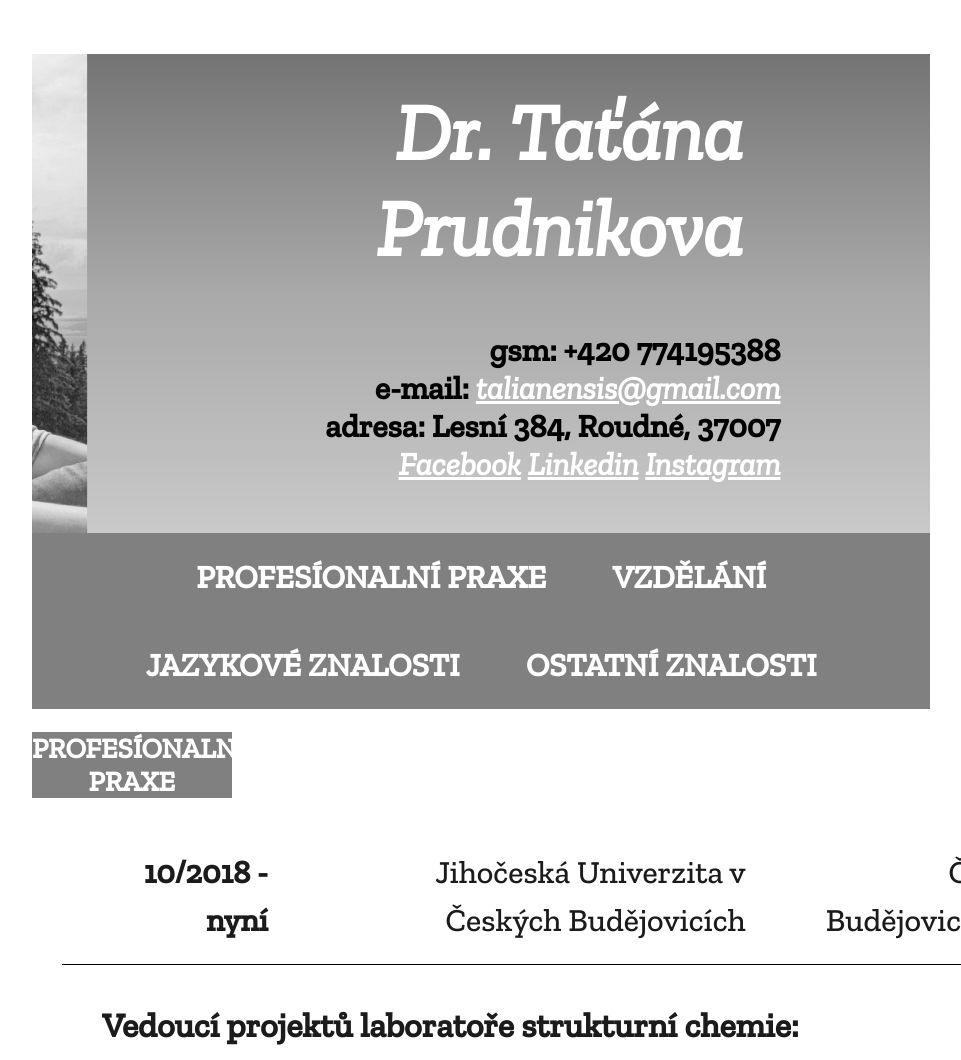
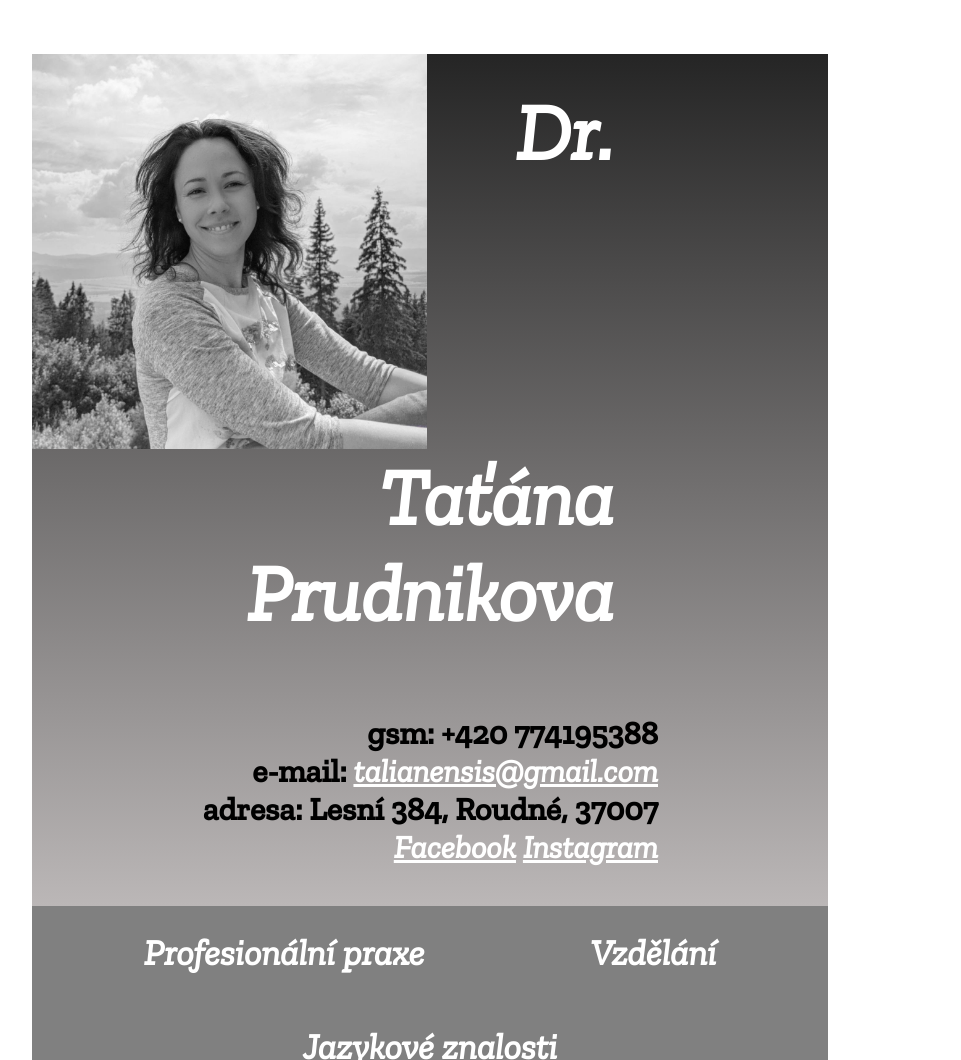
Before and after one commit to talianenensis/ukol1, a plain HTML site: page index.html in a window 1280 px wide. Shown: the top 1060 px of the page, without its empty margins (96-1057 px from the left). Drawn offline with nearby package versions, Linux system fonts and the light colour scheme.

Commit message:
oprava hlavicky

```diff
--- a/index.html
+++ b/index.html
@@ -15,14 +15,14 @@
     <!--hlavicka CV-->
 
     <header class="hlavicka">
+        <img class="portret"src="obrazky/foto.jpg" alt="foto Taťány Prudnikove">
         <h1>Dr. Taťána Prudnikova</h1>
         <p class="kontakt">
             gsm: +420 774195388<br>
             e-mail: <a href="mailto:talianensis@gmail.com">talianensis@gmail.com</a><br>
             adresa: Lesní 384, Roudné, 37007<br>
             <a href="https://www.facebook.com/tatyana.prudnikova.3/">Facebook</a>
-            <a href="https://www.linkedin.com/in/tatyana-prudnikova-2b188561/">Linkedin</a>
-            <a href="https://www.instagram.com/talianensis/">Instagram</a>
+            <a href="https://www.instagram.com">Instagram</a>
         </p>
     </header>
 
@@ -32,16 +32,16 @@
 
     <ul class="menu">
         <li>
-            <a href="#profes">PROFESÍONALNÍ PRAXE</a>
+            <a href="#profes">Profesionální praxe</a>
         </li>
         <li>
-            <a href="#vzdelani">VZDĚLÁNÍ</a>
+            <a href="#vzdelani">Vzdělání</a>
         </li>
         <li>
-            <a href="#jazyky">JAZYKOVÉ ZNALOSTI</a>
+            <a href="#jazyky">Jazykové znalosti</a>
         </li>
         <li>
-            <a href="#ostatni">OSTATNÍ ZNALOSTI</a>
+            <a href="#kontakt">Ostatní znalosti</a>
         </li>
     </ul>
 
@@ -50,7 +50,7 @@
 
     <section id="profes" class="profes"></section>
 
-	<h2 class="praxe">PROFESÍONALNÍ PRAXE<h2>
+	<h2 class="praxe">Profesionální praxe<h2>
 
     <table>
         <tr>
@@ -112,7 +112,7 @@
     <!--sekce Vzdelani-->
 
     <section id="vzdelani" class="vzdelani2"></section>
-    <h2 class="vzdelani">VZDĚLÁNÍ</h2>
+    <h2 class="vzdelani">Vzdělání</h2>
 
     <table>
         <tr>
@@ -137,12 +137,11 @@
     <h4><em>M.Sc.</em> Biochemie, chemik</h4>
 
 
-
     <!--sekce Jazykove znalosti-->
 
     <section id="jazyky" class="jazyky"></section>
 
-    <h2 class="jazyk">JAZYKOVÉ ZNALOSTI</h2>
+    <h2 class="jazyk">Jazykové znalosti</h2>
 
     <table>
         <tr>
@@ -160,11 +159,10 @@
     </table>
 
 
-
      <!--sekce Ostatni znalosti-->
 
      <section id="ostatni" class="ostatni"></section>
-    <h2 class="ostatni">OSTATNÍ ZNALOSTI</h2>
+    <h2 class="ostatni">Ostatní znalosti</h2>
 
     <table>
         <tr>
@@ -202,8 +200,6 @@
         </tr>
     </table>
 
-
-
     <!--paticka-->
     <footer class="paticka">
         <p>Taťána Prudnikova, 2021</p>
--- a/style.css
+++ b/style.css
@@ -3,41 +3,31 @@ h1 {
   font-size: 80px;
   font-style: italic;
   text-align: right;
-  padding: 30px 5% 2px 80px;
+  padding: 30px 10% 20px 20px;
   font-family: 'Zilla Slab', serif;
 }
 
 body {
-  margin: 0 12% 0 10%;
+  margin: 0 20% 0 10%;
   font-size: 28px;
   font-family: 'Zilla Slab', serif;
   color: rgb(27, 27, 27);
 }
 
+.portret {
+  float: left;
+  width: 395px;
+}
 
 .hlavicka {
-  background-image: url(obrazky/hlavicka.png);
+  background-image: linear-gradient(rgb(37, 37, 37), rgb(187, 183, 183));
   margin: 50px 100px 0 0;
   padding: 0 150px 0 0;
-  background-repeat: no-repeat;
-  background-position: center;
-  background-size: cover;
-  border: 0;
 }
-
 
 a {
   color: white;
   font-style: italic;
-}
-
-.kontakt {
-  color: black;
-  font-size: 32px;
-  text-align: right;
-  font-weight: 600;
-  padding: 0px 0 50px 20px;
-  margin: 0;
 }
 
 .menu {
@@ -45,7 +35,6 @@ a {
   padding: 0;
   text-align: center;
   background-color: gray;
-  border: 0;
 }
 
 .menu li {
@@ -58,17 +47,25 @@ a {
   text-decoration: none;
   font-weight: 700;
   padding: 20px 30px;
-  font-size: 32px;
-  font-style: normal;
+  font-size: 36px;
 }
 
 .menu a:hover,
 .menu a:focus,
 .menu a:active {
- background-color: #636160;
+  background-color: #636160;
 }
 
+.kontakt {
+  color: black;
+  font-size: 32px;
+  text-align: right;
+  font-weight: 600;
+  padding: 0px 20px 40px 20px;
+  margin: 0;
+}
 
+.udaje,
 .praxe,
 .vzdelani,
 .jazyk,
@@ -76,10 +73,10 @@ a {
   background-color: gray ;
   color: white;
   padding: 0%;
-  font-style: normal;
+  font-style: italic;
   text-align: center;
-  width: 20%;
-  font-size: 28px;
+  width: 15%;
+  font-size: 35px;
 }
 
 h3 {
@@ -96,6 +93,7 @@ h3 {
 li {
   line-height: 1.5;
   font-size: 29px;
+  padding: 0 50px;
 }
 
 h4 {
@@ -108,14 +106,14 @@ td {
   text-align: left;
   font-size: 30px;
   border-bottom: 1px solid black;
-  padding: 15px 0 20px 0;
+  padding: 15px 150px 20px 0;
+  margin: 0 50px 0 30px;
   line-height: 1.5;
 }
 
 tr {
   margin: 50px 0 10px 0;
 }
-
 .tytul {
   text-align: left;
   font-size: 32px;
@@ -125,19 +123,21 @@ tr {
 
 table {
   border-spacing: 0;
-  padding: 0 0 0 30px;
+  padding: 0 50 0 30px;
 }
 
 .rok2 {
   text-align: left;
   padding: 10px 50px 0 30px;
   font-weight: 600;
+  margin: 10px 100px 0 0;
 }
 
 .rok3 {
   text-align: left;
   padding: 10px 50px 0 30px;
-}
+  margin: 0 100px 0 0;
+ }
 
 .rok {
   text-align: right;
@@ -150,13 +150,15 @@ table {
   margin: 40px 0;
 }
 
+
+
 .paticka p {
   background-color: gray;
   color: white;
   text-align: center;
-  padding: 15px 0;
+  padding: 15px 20%;
+  margin: 10px 100px 0 0;
   font-size: 30px;
   font-style: italic;
-  font-weight: 700;
   font-family: 'Zilla Slab', serif;
 }
```
